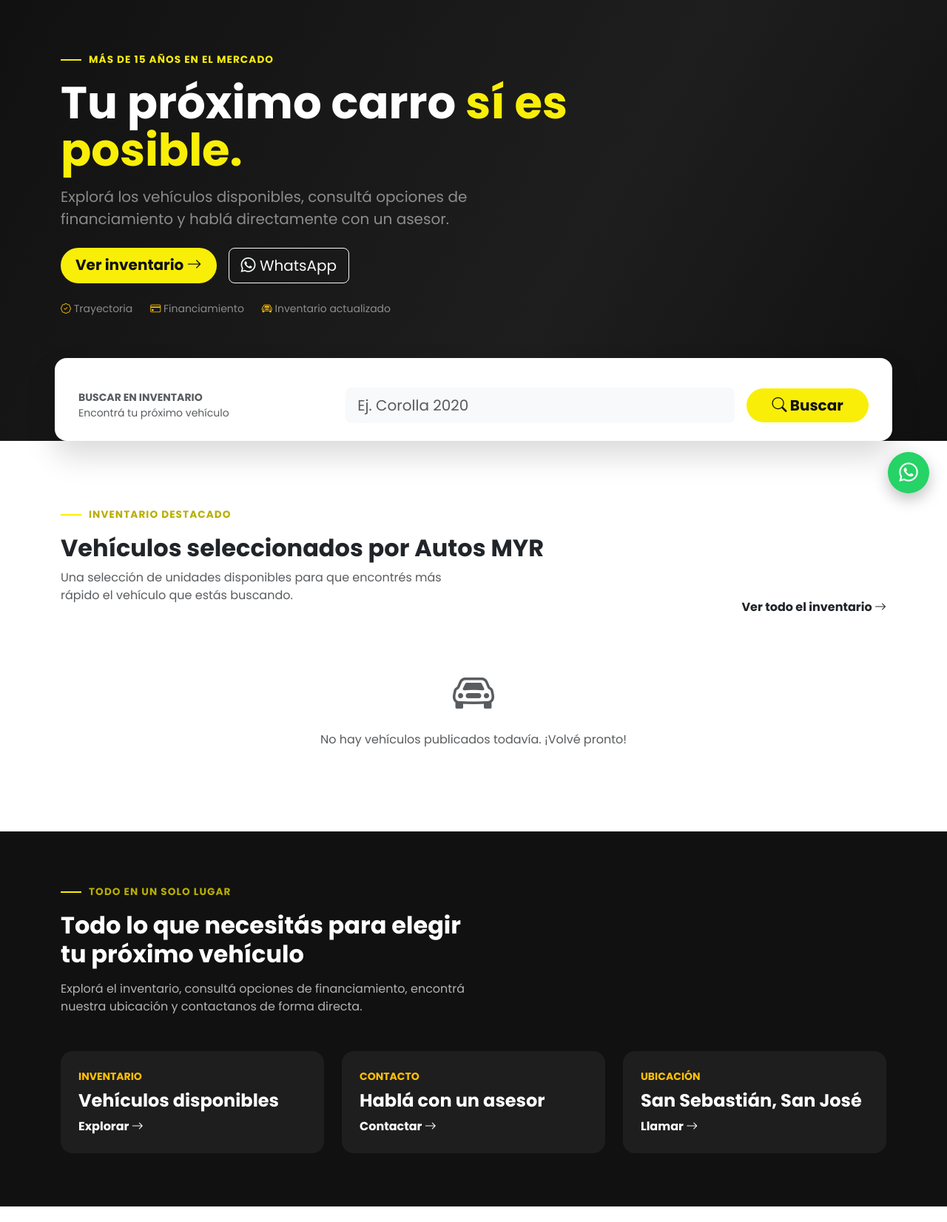
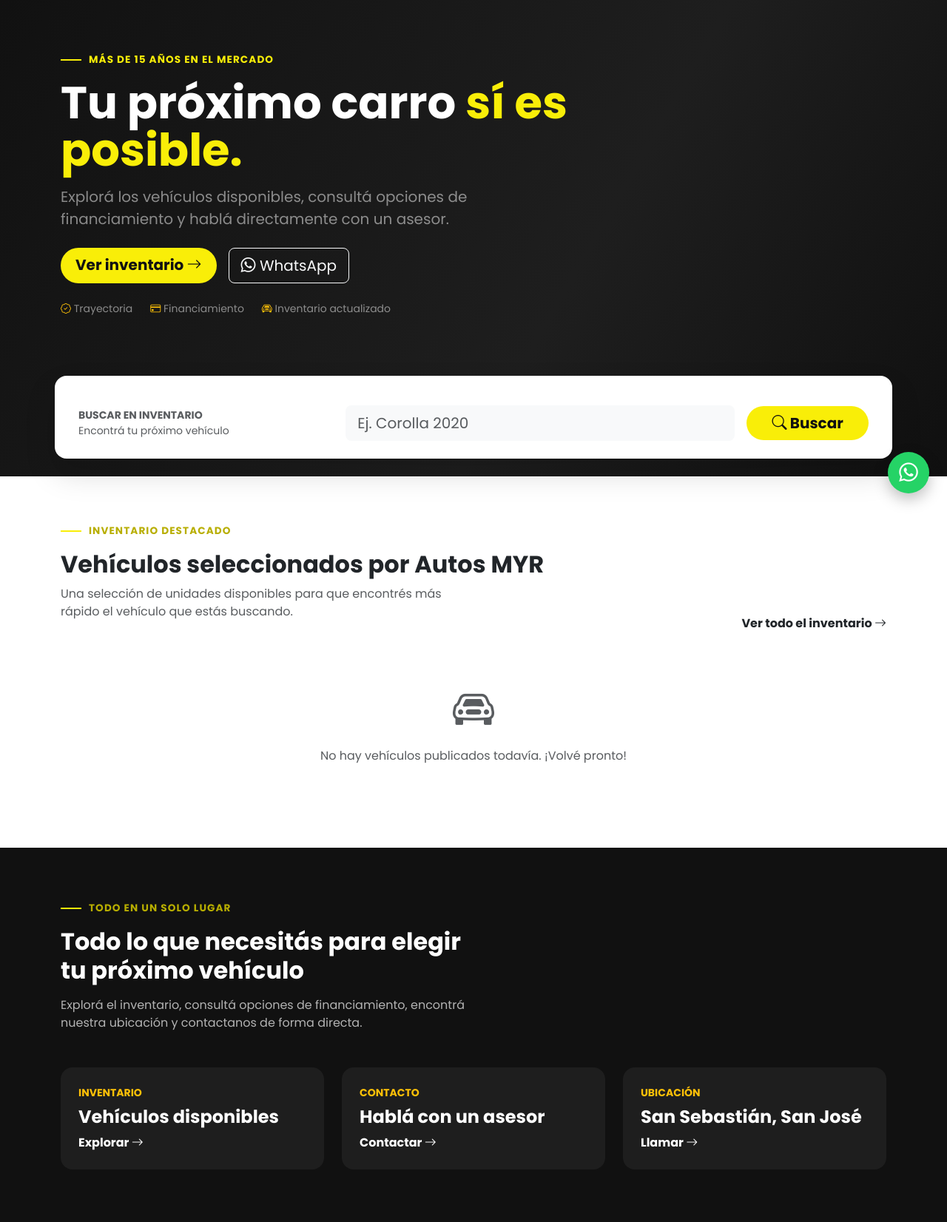
Before and after one commit to UWSVertex/project_madrugadao, a Django app: page / in a window 1280 px wide. Shown: the part 109-1761 px from the top of the page at 74% size. Run offline with Django 5.2, Linux system fonts and the light colour scheme; data that the repository does not hold is empty.

Commit message:
Redesign hero search card to sit fully inside hero, not overlapping
Removed the negative-margin 'floating card' overlap trick that made
the search box straddle the dark hero and the white section below it
(causing it to visually clip/cover content). The search card now sits
fully within the dark hero with its own padding, and the section below
starts cleanly afterward with normal spacing — no overlap.

Co-authored-by: Copilot <223556219+Copilot@users.noreply.github.com>

```diff
--- a/templates/carlisting/home.html
+++ b/templates/carlisting/home.html
@@ -29,7 +29,7 @@
         </div>
     </div>
 
-    <div class="container hero-search-wrap" style="margin-bottom:-40px;">
+    <div class="container hero-search-wrap py-4">
         <form method="get" action="{% url 'carlisting:car_list' %}" class="hero-search p-4 row g-3 align-items-center">
             <div class="col-md-4">
                 <div class="fw-bold small text-uppercase text-muted">Buscar en inventario</div>
@@ -45,7 +45,7 @@
     </div>
 </section>
 
-<section class="container" style="padding-top:130px;padding-bottom:4rem;">
+<section class="container" style="padding-top:4rem;padding-bottom:4rem;">
     <div class="d-flex justify-content-between align-items-end flex-wrap mb-4">
         <div>
             <p class="section-eyebrow">INVENTARIO DESTACADO</p>
```
